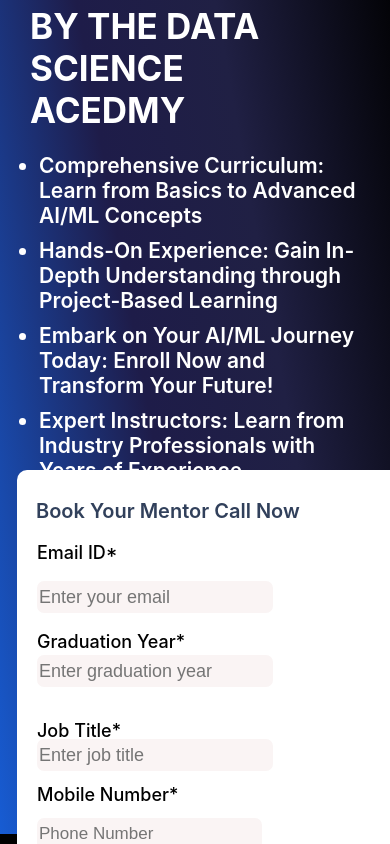
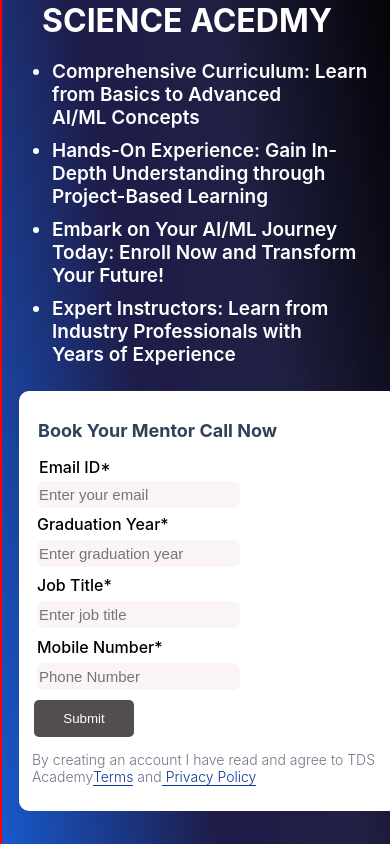
Before and after one commit to Vishal7489/TDS-Project, a React (Create React App) app: page /LoginSection in a window 390 px wide. Shown: the part 1020-1864 px from the top of the page. Built offline with nearby package versions, Linux system fonts and the light colour scheme.

Commit message:
FirstCommit

```diff
--- a/src/Styles/Header.css
+++ b/src/Styles/Header.css
@@ -16,11 +16,15 @@
 width:100%;
 display:flex;
 }
-@media(max-width:480px){
-.Header1{
-height:950px;
-}
-}
+@media(max-width:430px){
+  .Header1{
+  border:2px solid red;
+  height:1000px;
+  }
+  }
+
+
+
 
 
 
@@ -91,6 +95,18 @@
 top:17px;
 left:10px;
 }
+@media(max-width:430px){
+.Header3{
+font-size:32px;
+width:300px;
+position:relative;
+left:40px;
+}
+}
+
+
+
+
 @media(max-width:330px){
 .Header3{
 width:300px;
@@ -107,15 +123,9 @@
 left:45px;
 }
 }
-@media(min-width:380px){
-.Header3{
-font-size:35px;
-width:300px;
-position:relative;
-left:30px;
 
-}
-}
+
+
 
 
 
@@ -130,10 +140,11 @@
 
 @media(max-width:430px){
 .Header4{
- font-size:21px;
+ font-size:19px;
  font-weight:600;
  position:relative;
- right:16px;
+ right:5px;
+ width:330px;
 }
 @media(max-width:380px){
 .Header4{
--- a/src/Styles/SignUp.css
+++ b/src/Styles/SignUp.css
@@ -6,6 +6,17 @@
 position:relative;
 right:5px;
 }
+@media(max-width:430px){
+.SignUp{
+width:380px;
+right:5px;
+height:420px;
+top:40px;
+}
+}
+
+
+
 @media(max-width:380px){
 .SignUp{
 width:350px;
@@ -32,6 +43,12 @@
 position:relative;
 top:15px;
 }
+@media(max-width:430px){
+.SignUp_Heading{
+font-size:18px;
+font-weight:700;
+}
+}
 @media(max-width:380px){
 .SignUp_Heading{
 font-size:18px;
@@ -46,6 +63,14 @@
 color:black;
 position:relative;
 }
+@media(max-width:430px){
+  .E-mail{
+    position:relative;
+    bottom:3px;
+    font-size:16px;
+  }
+}
+
 @media(max-width:380px){
 .E-mail{
   position:relative;
@@ -62,6 +87,15 @@
 color:black;
 position:relative;
 }
+@media(max-width:430px){
+.Graduation{
+position:relative;
+bottom:25px;
+font-size:16px;
+right:2px;
+}
+}
+
 @media(max-width:380px){
 .Graduation{
 position:relative;
@@ -78,6 +112,15 @@
 color:black;
 position:relative;
 }
+@media(max-width:430px){
+.Title{
+position:relative;
+bottom:43px;
+font-size:16px;
+right:2px;
+}
+}
+
 @media(max-width:380px){
   .Title{
   position:relative;
@@ -95,6 +138,15 @@
 position:relative;
 bottom:25px;
 }
+@media(max-width:430px){
+.Mobile{
+position:relative;
+bottom:60px;
+font-size:16px;
+right:2px;
+}
+}
+
 @media(max-width:380px){
   .Mobile{
   position:relative;
@@ -103,9 +155,6 @@
   right:2px;
   }
   }
-
-
-
 
 
 .input1{
@@ -117,7 +166,7 @@
 outline:none;
 border-radius:7px;
 }
-@media(max-width:380px){
+@media(max-width:430px){
 .input1{
 height:25px;
 font-size:15px;
@@ -128,8 +177,15 @@
 }
 
 
-
-
+@media(max-width:380px){
+.input1{
+height:25px;
+font-size:15px;
+position:relative;
+bottom:15px;
+right:2px;
+}
+}
 
 .input2{
 margin-left:20px;
@@ -142,6 +198,16 @@
 position:relative;
 bottom:15px;
 }
+@media(max-width:430px){
+.input2{
+height:25px;
+font-size:15px;
+position:relative;
+bottom:35px;
+right:2px;
+}
+}
+
 @media(max-width:380px){
 .input2{
 height:25px;
@@ -151,11 +217,6 @@
 right:2px;
 }
 }
-
-
-
-
-
 
 .input3{
 margin-left:20px;
@@ -168,6 +229,17 @@
 position:relative;
 bottom:20px;
 }
+@media(max-width:430px){
+  .input3{
+    height:25px;
+    font-size:15px;
+    position:relative;
+    bottom:53px;
+    right:2px;
+    }
+}
+
+
 @media(max-width:380px){
   .input3{
   height:25px;
@@ -192,6 +264,15 @@
 position:relative;
 bottom:30px;
 }
+@media(max-width:430px){
+  .input4{
+    height:25px;
+    font-size:15px;
+    position:relative;
+    bottom:70px;
+    right:2px;
+    }
+}
 
 @media(max-width:380px){
   .input4{
@@ -215,12 +296,23 @@
 position:relative;
 bottom:5px;
 }
+@media(max-width:430px){
+  .submit{
+    position:relative;
+    bottom:60px;
+    right:5px;
+  }
+}
+
+
+
 @media(max-width:380px){
 .submit{
   position:relative;
   bottom:60px;
   right:5px;
 }
+
 }
 
 .AccountCreation{
@@ -229,6 +321,15 @@
 color:#6e7786;
 margin-left:20px;
 }
+@media(max-width:430px){
+.AccountCreation{
+position:relative;
+bottom:65px;
+right:7px;
+}
+}
+
+
 
 @media(max-width:380px){
 .AccountCreation{
```
Lines whose indentation alone changed are shown as unchanged.
